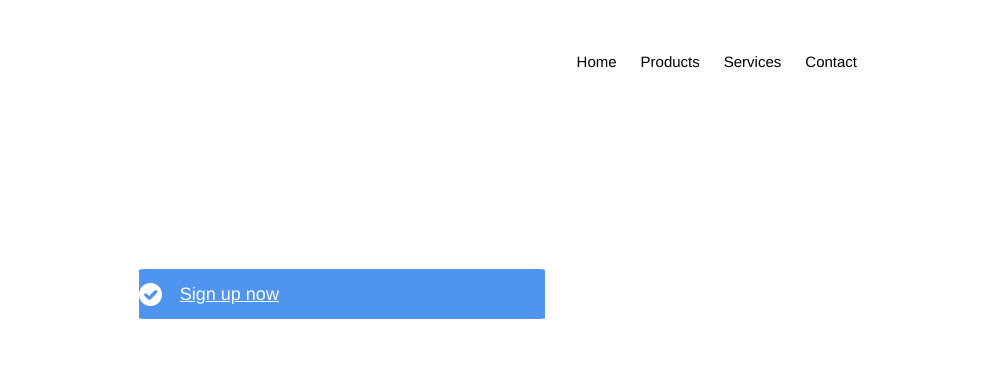
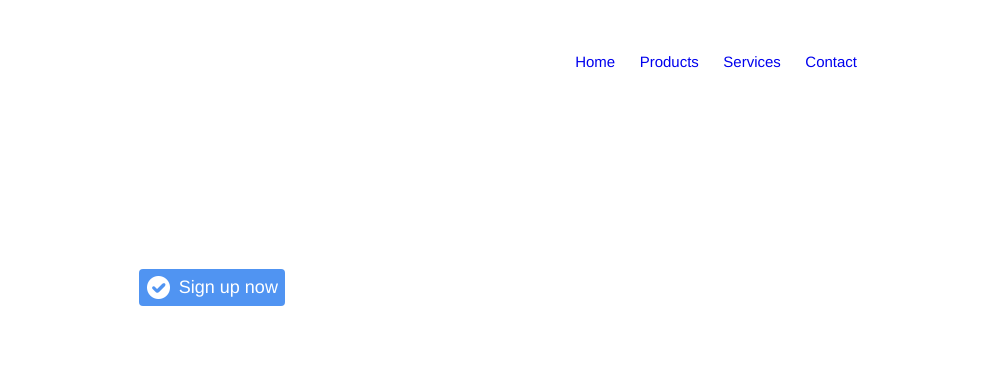
Before and after one commit to ableco/automationtraining, a plain HTML site: page main.html in a window 1280 px wide. Shown: the top 369 px of the page, 298-1280 px from the left. Drawn offline with Linux system fonts and the light colour scheme; a script that the page names is missing.

Commit message:
HTML tags and CSS components modified

```diff
--- a/main.css
+++ b/main.css
@@ -5,7 +5,8 @@
 }
 
 body {
-  background-color: white
+  background-color: white;
+  font-family: 'Helvetica', arial, sans-serif;
 }
 header {
   display: flex;
@@ -17,7 +18,13 @@ header {
   margin-right: 115px;
 }
 
+a {
+  text-decoration: none;
+}
+
 footer {
+  border-top: 1px solid #ddd;
+  padding: 35px 0;
   text-align: center;
 }
 
@@ -32,7 +39,6 @@ ul {
 }
 
 li {
-  font-family: Helvetica, sans-serif;
   font-size: 15px;
   display: inline;
   margin-left: 10px;
@@ -57,19 +63,25 @@ article h3 {
 .slide-description {
   margin-right: 50px;
   color: white;
-  font-family: 'Helvetica Neue';
   font-size: 25px;
   line-height: 50px;
 }
 
 .button-primary {
-  display: flex;
+  background: #5094F2;
+  background-image: url(assets/icon-check.png);
+  background-repeat: no-repeat;
+  border-radius: 4px;
+  padding: 7px 7px 7px 40px;
+  display: inline-block;
+  line-height: 1.3;
+  background-position: 8px 7px;
+  text-decoration: none;
   align-items: center;
-  border-radius: 2%;
-  background: #5094F2;
   font-size: 18px;
   color: white;
   margin-top: 25px;
+}
 }
 
 .sign-up-text{
--- a/main.html
+++ b/main.html
@@ -10,13 +10,13 @@
 </head>
 <body>
   <header>
-    <img src="assets/logo-prechu.png" alt="">
+    <a href="*"><img src="assets/logo-prechu.png" alt=""></a>
     <nav>
       <ul>
-        <li>Home</li>
-        <li>Products</li>
-        <li>Services</li>
-        <li>Contact</li>
+        <li><a href="*">Home</a></li>
+        <li><a href="*">Products</a></li>
+        <li><a href="*">Services</a></li>
+        <li><a href="*">Contact</a></li>
       </ul>
     </nav>
   </header>
@@ -27,8 +27,7 @@
       <p>dummy text of the </p>
       <p>printing & typesetting</p>
       <a href="#" class="button-primary">
-        <img src="assets/icon-check.png" alt="">
-        <span class="sign-up-text">Sign up now</span>
+        Sign up now
       </a>
     </div>
   </section>
@@ -70,7 +69,7 @@
     </section>
   </section>
   <footer>
-    <span>Copyright 2012-2013 cssfernando.com</span>
+    Copyright 2012-2013 cssfernando.com
   </footer>
 </body>
 </html>
```
